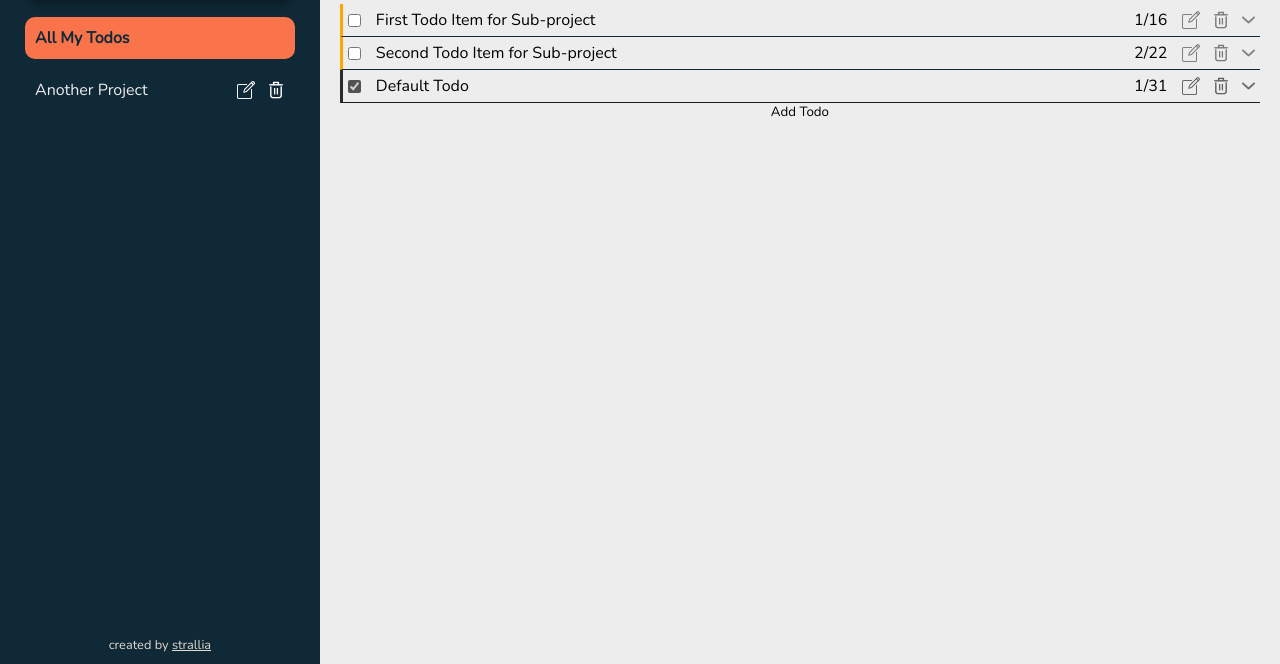
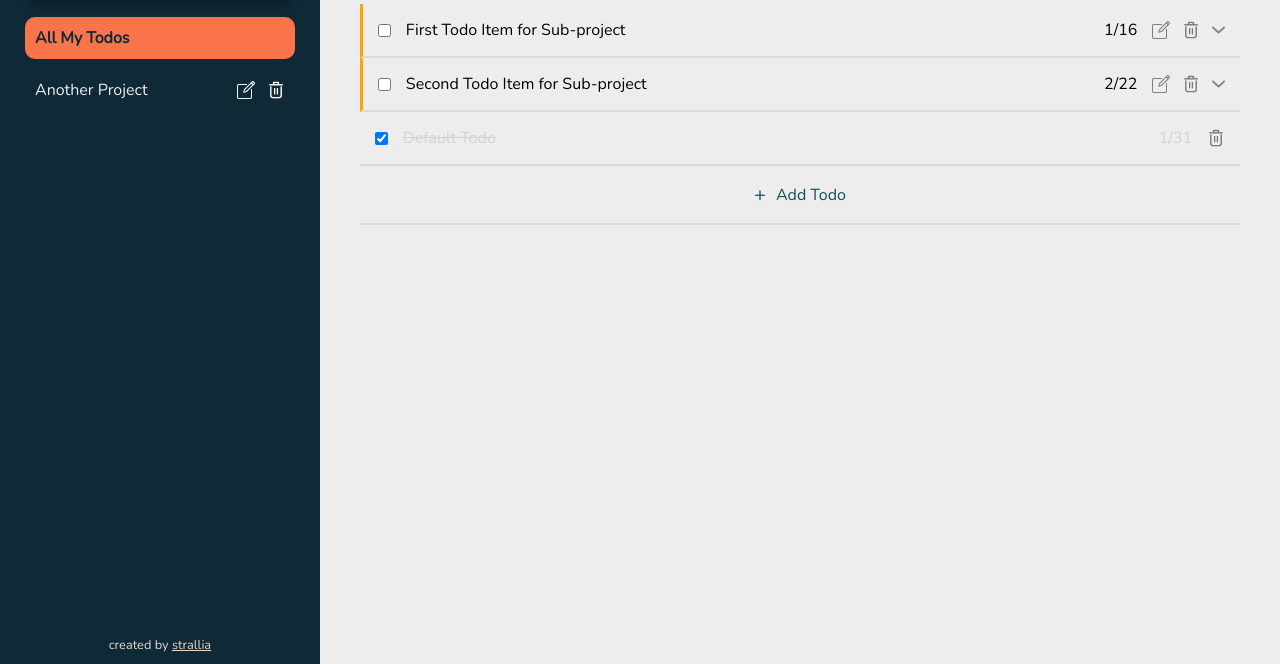
Before and after one commit to strallia/todo-list, a website built with webpack: page src/index.html in a window 1280 px wide. Shown: the part 136-800 px from the top of the page. Built offline with nearby package versions, Linux system fonts and the light colour scheme.

Commit message:
Style todo list and fix hover-colors of project buttons

```diff
--- a/src/dom.js
+++ b/src/dom.js
@@ -227,7 +227,7 @@ function displayTodoTabsOfCurrentProject() {
     }
     if (todo.status === 'closed') {
       checkbox.checked = true;
-      tab.classList.add('dim');
+      tab.classList.add('checked');
     }
 
     checkbox.onclick = (event) => {
--- a/src/styles.css
+++ b/src/styles.css
@@ -70,12 +70,14 @@ div.content {
       top: 0;
       background-color: var(--navy);
       box-shadow: 0 18px 10px -10px rgba(0, 0, 0, 0.3);
-      padding: 0 20px 0 20px;
+      padding-left: 10px;
+      padding-right: 10px;
       z-index: 1;
     }
     button.add-project {
       color: inherit;
       font-size: 1.5em;
+      width: 40px;
     }
   }
   footer {
@@ -94,7 +96,7 @@ div.content {
   flex-direction: column;
   height: 100vh;
   overflow-y: auto;
-  padding: 20px;
+  padding: 20px 40px;
   min-width: 300px;
 
   > header {
@@ -135,11 +137,6 @@ div.projects {
       overflow: hidden;
       text-overflow: ellipsis;
     }
-    &[data-status="open"] {
-      background-color: var(--orange);
-      color: var(--navy);
-      font-weight: bold;
-    }
     button.edit:hover {
       filter: invert(13%) sepia(34%) saturate(872%) hue-rotate(157deg) brightness(97%) contrast(97%);
     }
@@ -152,14 +149,26 @@ div.projects {
     background-color: var(--seagreen);
     font-weight: bold;
   }
+  > .tab:active,
+  > .tab[data-status="open"] {
+    background-color: var(--orange);
+    color: var(--navy);
+    font-weight: bold;
+    button {
+      filter: invert(1);
+    }
+    button:hover {
+      filter: none;
+    }
+  }
 }
 
 
 /* TODO LIST */
 div.todos {
   .tab {
-    border-bottom: 1px solid var(--navy);
-    padding: 5px;
+    border-bottom: 2px solid var(--wheat);
+    padding: 15px;
     display: grid;
     grid-template-columns: auto 1fr auto;
     gap: 15px;
@@ -170,6 +179,10 @@ div.todos {
       display: flex;
       flex-direction: column;
       gap: 5px;
+    }
+    .header,
+    .details {
+      user-select: none;
     }
     .header,
     .buttons {
@@ -200,19 +213,30 @@ div.todos {
       transform: rotate(180deg);
     }
   }
+  .tab:hover {
+    background-color: var(--wheat);
+  }
   .high-priority {
     border-left: 3px solid red;
   }
   .medium-priority {
     border-left: 3px solid orange;
   }
-  .dim {
-    filter: grayscale(1) brightness(80%);
+  .checked {
+    border-left: none;
+    color: lightgrey;
+    p.title {
+      text-decoration: line-through;
+    }
+    button.edit,
+    button.view-mode {
+      display: none;
+    }
   }
 }
 
 
-/* EDIT and DELETE BUTTONS */
+/* BUTTONS */
 button{
   background-color: transparent;
   border: none;
@@ -244,6 +268,27 @@ button.add-project:hover {
 button.delete:hover {
   filter: invert(53%) sepia(65%) saturate(574%) hue-rotate(324deg) brightness(95%) contrast(105%);
 }
+button.add-todo {
+  padding: 15px;
+  border-bottom: 2px solid var(--wheat);
+  border-radius: 0;
+  display: flex;
+  align-items: center;
+  font-size: 16px;
+  color: var(--seagreen);
+}
+button.add-todo::before {
+  content: '+';
+  margin-right: 10px;
+  font-size: 20px;
+}
+button.add-todo:hover {
+  background-color: var(--wheat);
+  color: var(--navy);
+}
+button.add-todo:active {
+  filter: brightness(80%);
+}
 
 
 /* FORMS */
```
